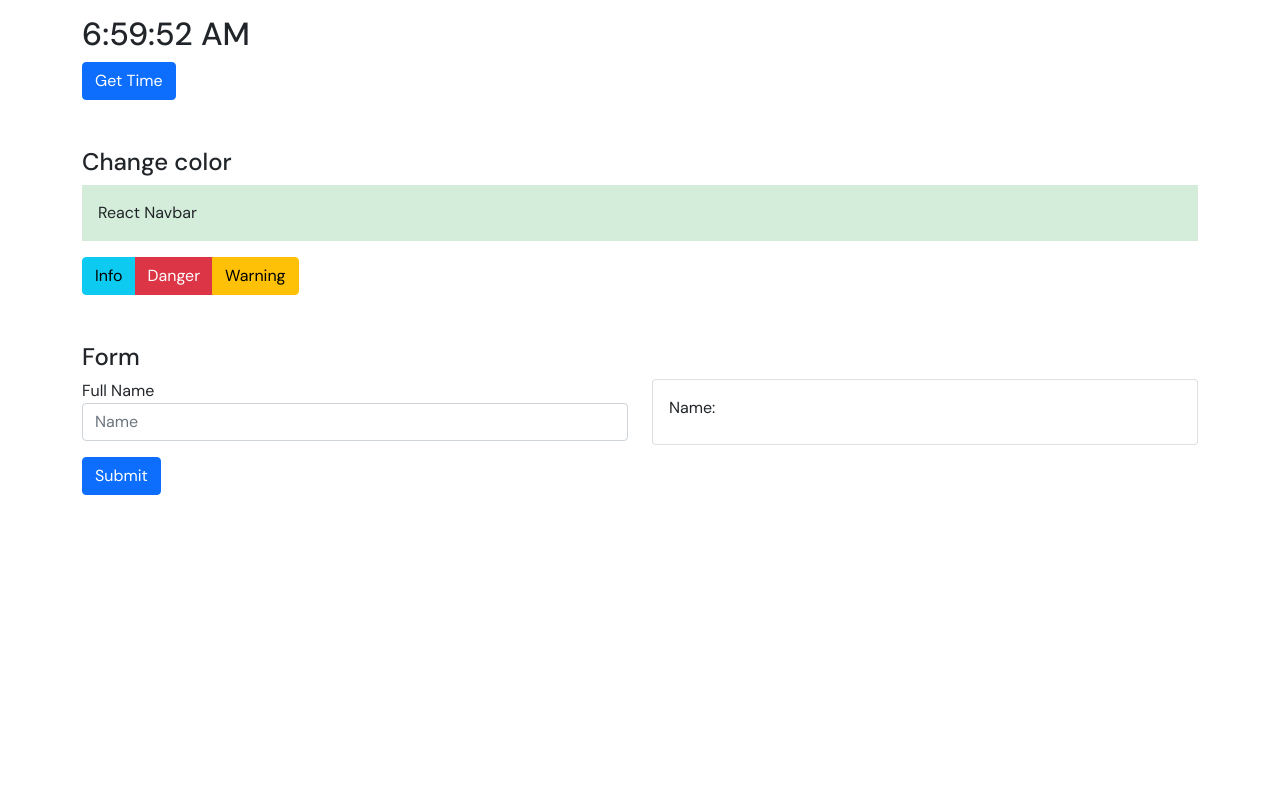
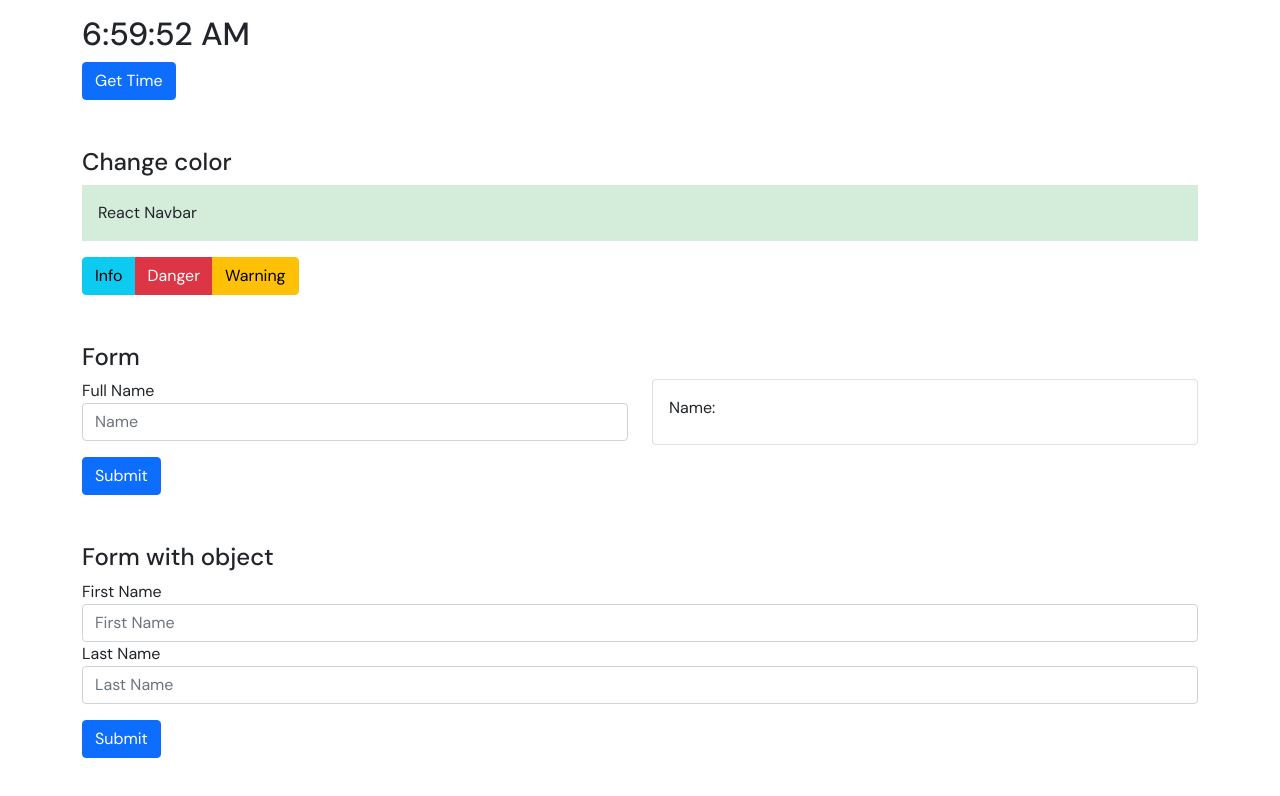
Before and after one commit to shraddha6029/Startup-React, a React (Create React App) app: page /components/use-state in a window 1280 px wide. Shown: the part 350-1146 px from the top of the page. Before the commit the page ends 893 px from the top, so only its background shows below. Built offline with nearby package versions, Linux system fonts and the light colour scheme.

Commit message:
form with obj

```diff
--- a/src/components/ExampleForm.js
+++ b/src/components/ExampleForm.js
@@ -17,12 +17,24 @@ const ExampleForm = () => {
   const [fullname, setFullName] = useState();
 
   const inputChange = (event) => {
-    setName(event.target.value);
-    // console.log(event.target.value);
+    // setName(event.target.value);
+    console.log(event.target.name);
+    console.log(event.target.value);
   };
 
-  const onSubmit = (e) => {
+  const submitEvent = (e) => {
     setFullName(name);
+    e.preventDefault();
+  };
+
+  // 2
+  const [newFullName, setNewFullName] = useState({
+    fname: "",
+    lname: ""
+  });
+
+  const newOnSubmit = (e) => {
+    // setFullName(name);
     e.preventDefault();
   };
 
@@ -31,15 +43,15 @@ const ExampleForm = () => {
       <h4 className="mt-5">Form</h4>
       <Row>
         <Col md="6">
-          <Form>
+          <form onSubmit={submitEvent}>
             <FormGroup>
               <Label for="exampleEmail">Full Name</Label>
               <Input type="text" placeholder="Name" onChange={inputChange} />
             </FormGroup>
-            <Button onClick={onSubmit} className="mt-3" color="primary">
+            <Button type="submit" className="mt-3" color="primary">
               Submit
             </Button>
-          </Form>
+          </form>
         </Col>
         <Col md="6">
           <Card>
@@ -50,6 +62,33 @@ const ExampleForm = () => {
           </Card>
         </Col>
       </Row>
+
+      <h4 className="mt-5">Form with object</h4>
+      <form onSubmit={newOnSubmit}>
+        <FormGroup>
+          <Label for="exampleEmail">First Name</Label>
+          <Input
+            type="text"
+            placeholder="First Name"
+            onChange={inputChange}
+            name="fname"
+            value={newFullName.fname}
+          />
+        </FormGroup>
+        <FormGroup>
+          <Label for="exampleEmail">Last Name</Label>
+          <Input
+            type="text"
+            placeholder="Last Name"
+            onChange={inputChange}
+            name="lname"
+            value={newFullName.lname}
+          />
+        </FormGroup>
+        <Button type="submit" className="mt-3" color="primary">
+          Submit
+        </Button>
+      </form>
     </>
   );
 };
```
